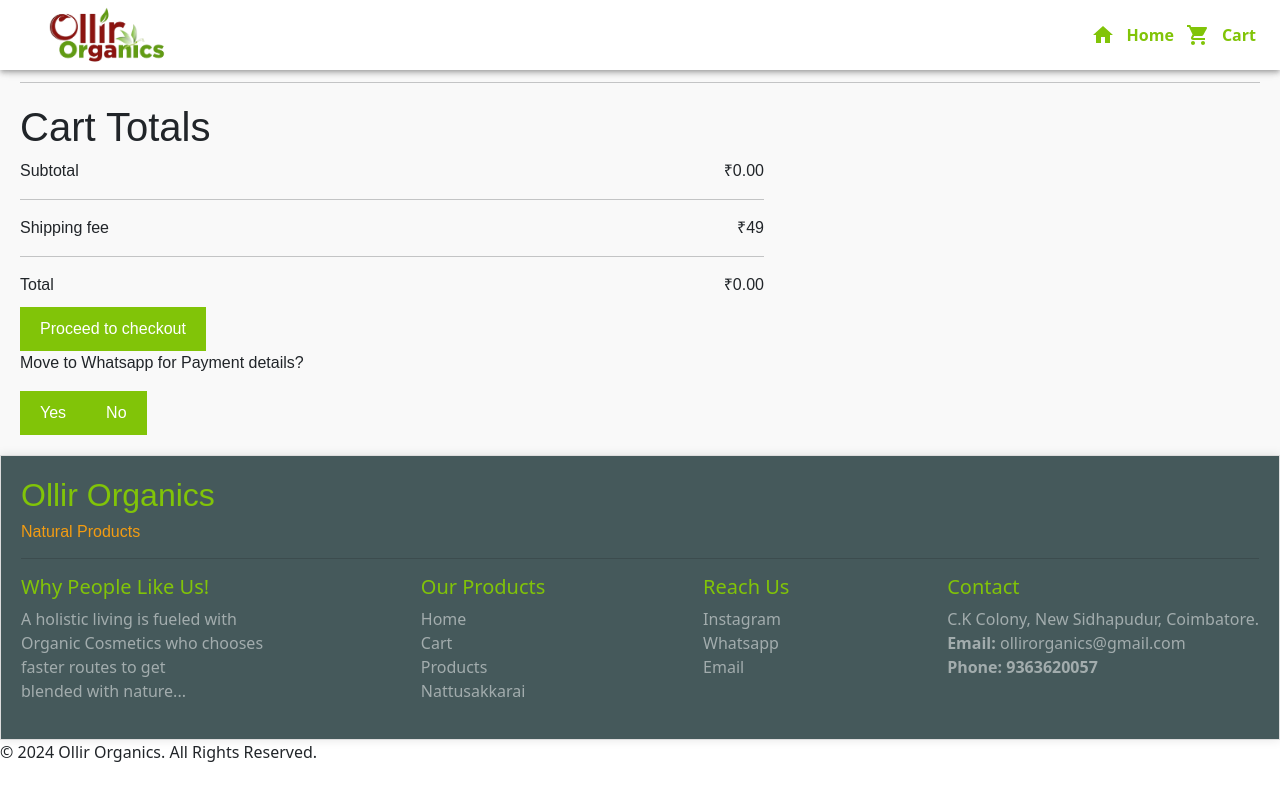
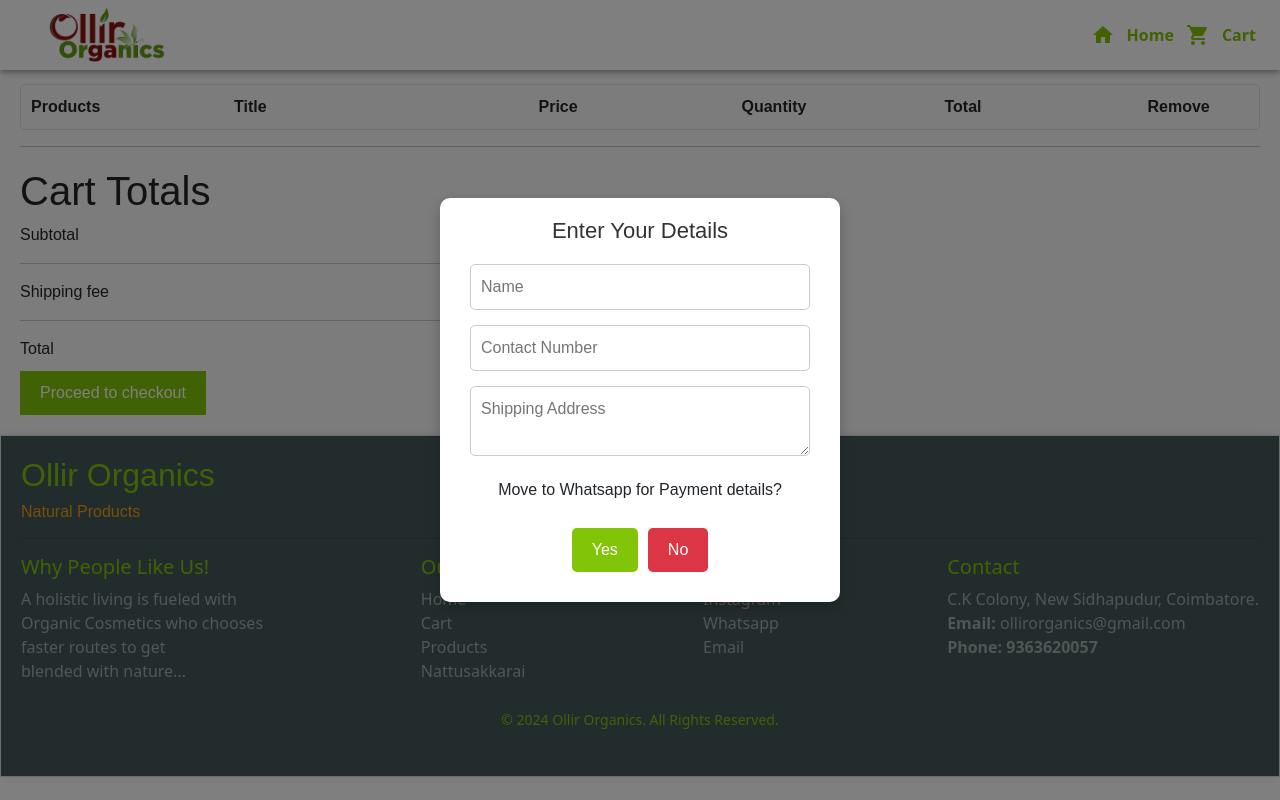
Before and after one commit to VASANTH-KUMAR-V/E-commerce-webpage, a React (Create React App) app: page /cart in a window 1280 px wide. Both pictures are taken after a click on the button "Proceed to checkout". Built offline with nearby package versions, Linux system fonts and the light colour scheme.

Commit message:
'release'

```diff
--- a/src/components/cart/Cart-Items.css
+++ b/src/components/cart/Cart-Items.css
@@ -2,6 +2,7 @@
   padding: 20px;
   font-family: Arial, sans-serif;
   background-color: #f9f9f9;
+  margin-top: 5%;
 }
 
 /* Main Layout */
@@ -104,10 +105,93 @@
   margin: 0;
 }
 
-/* Mobile View */
+/* Checkout Dialog */
+.checkout-dialog {
+  position: fixed;
+  top: 0;
+  left: 0;
+  width: 100%;
+  height: 100%;
+  background-color: rgba(0, 0, 0, 0.5); /* Semi-transparent background */
+  display: flex;
+  align-items: center;
+  justify-content: center;
+  z-index: 9999;
+}
+
+.checkout-dialog-box {
+  background-color: #fff;
+  padding: 20px 30px;
+  border-radius: 10px;
+  box-shadow: 0 5px 15px rgba(0, 0, 0, 0.2);
+  text-align: center;
+  max-width: 90%;
+  width: 400px;
+  animation: fadeIn 0.3s ease-in-out;
+}
+
+.checkout-dialog-box h2 {
+  margin-bottom: 20px;
+  font-size: 22px;
+  color: #333;
+}
+
+.checkout-dialog-box input,
+.checkout-dialog-box textarea {
+  width: 100%;
+  margin-bottom: 15px;
+  padding: 10px;
+  border: 1px solid #ccc;
+  border-radius: 5px;
+  font-size: 16px;
+}
+
+.checkout-dialog-box button {
+  padding: 10px 20px;
+  margin: 10px 5px;
+  border: none;
+  border-radius: 5px;
+  font-size: 16px;
+  cursor: pointer;
+  transition: background-color 0.3s ease;
+}
+
+.checkout-dialog-box button:first-child {
+  background-color: #28a745; /* Green for "Yes" */
+  color: #fff;
+}
+
+.checkout-dialog-box button:first-child:hover {
+  background-color: #218838; /* Darker green on hover */
+}
+
+.checkout-dialog-box button:last-child {
+  background-color: #dc3545; /* Red for "No" */
+  color: #fff;
+}
+
+.checkout-dialog-box button:last-child:hover {
+  background-color: #c82333; /* Darker red on hover */
+}
+
+/* Optional fade-in animation */
+@keyframes fadeIn {
+  from {
+    opacity: 0;
+    transform: scale(0.9);
+  }
+  to {
+    opacity: 1;
+    transform: scale(1);
+  }
+}
+
+/* Responsive Layout Adjustments */
+
+/* Tablet View */
 @media (max-width: 768px) {
   .cartitems-format-main {
-    grid-template-columns: 1fr 2fr 2fr 1fr 1fr 1fr; /* Adjusted grid layout for smaller screens */
+    grid-template-columns: 1fr 2fr 2fr 1fr 1fr 1fr;
     text-align: center;
   }
 
@@ -154,10 +238,11 @@
   }
 }
 
-/* Extra small screens (mobile-first view) */
+/* Mobile View */
 @media (max-width: 480px) {
   .cartitems {
     padding: 15px;
+    margin-top: 20%;
   }
 
   .cartitems-format-main {
@@ -184,4 +269,13 @@
   button {
     padding: 10px 15px;
   }
+
+  .checkout-dialog-box {
+    width: 90%; /* Adjust dialog box width for smaller screens */
+    padding: 15px 20px;
+  }
+
+  .checkout-dialog-box h2 {
+    font-size: 20px;
+  }
 }
--- a/src/components/cart/cart.jsx
+++ b/src/components/cart/cart.jsx
@@ -1,59 +1,100 @@
 import React, { useContext, useState } from "react";
-import { ShopContext } from "../../Context/ShopContext"; // Import ShopContext
-import DeleteIcon from '@mui/icons-material/Delete'; // Import Material UI Delete Icon
-import AddIcon from '@mui/icons-material/Add'; // Material UI Add Icon
-import RemoveIcon from '@mui/icons-material/Remove'; // Material UI Remove Icon
+import { ShopContext } from "../../Context/ShopContext";
+import DeleteIcon from '@mui/icons-material/Delete';
+import AddIcon from '@mui/icons-material/Add';
+import RemoveIcon from '@mui/icons-material/Remove';
 import "./Cart-Items.css";
 
 const CartItems = () => {
   const { getTotalCartAmount, products, cartItems, removeFromCart, addToCart } =
     useContext(ShopContext);
 
-  const [showAlert, setShowAlert] = useState(false);
+  const [showDialog, setShowDialog] = useState(false);
+  const [personalDetails, setPersonalDetails] = useState({
+    name: "",
+    contact: "",
+    address: "",
+  });
+  const [error, setError] = useState("");
+  const [orderId, setOrderId] = useState("");
 
-  const shippingFee = 49; // Shipping charge is fixed at ₹49 (you can modify this value)
+  const shippingFee = 49;
+
+  // Generate Order ID in format 000001-YYYYMMDD
+  const generateOrderId = () => {
+    const datePart = new Date().toISOString().slice(0, 10).replace(/-/g, ""); // YYYYMMDD
+    const sequencePart = String(Math.floor(Math.random() * 999999) + 1).padStart(6, "0"); // 6-digit sequence
+    return `${sequencePart}-${datePart}`;
+  };
 
   const handleProceedToCheckout = () => {
-    setShowAlert(true);
+    setError(""); // Clear previous errors
+    setOrderId(generateOrderId()); // Generate order ID
+    setShowDialog(true);
+  };
+
+  const handleInputChange = (e) => {
+    const { name, value } = e.target;
+    setPersonalDetails((prevDetails) => ({ ...prevDetails, [name]: value }));
+  };
+
+  const validateFields = () => {
+    const { name, contact, address } = personalDetails;
+    if (!name.trim() || !contact.trim() || !address.trim()) {
+      setError("All fields are required.");
+      return false;
+    }
+    return true;
   };
 
   const handleAlertResponse = (response) => {
     if (response === "yes") {
-      // Proceed to WhatsApp share (Step 4)
+      if (validateFields()) {
         shareOnWhatsApp();
+      }
     } else {
-      // Close the alert and stay on the cart
-      setShowAlert(false);
+      setShowDialog(false);
     }
   };
 
   const shareOnWhatsApp = () => {
     const cartSummary = generateCartSummary();
     const phoneNumber = "+918072964926";
-    const message = `Order Summary: \n${cartSummary}`;
+    const { name, contact, address } = personalDetails;
+    const message = `Order ID: ${orderId}\n\nOrder Summary:\n${cartSummary}\n\nPersonal Details:\nName: ${name}\nContact: ${contact}\nAddress: ${address}`;
     const whatsappLink = `https://wa.me/${phoneNumber}?text=${encodeURIComponent(message)}`;
     window.open(whatsappLink, "_blank");
+    setShowDialog(false);
   };
 
   const generateCartSummary = () => {
-    const cartSummary = Object.keys(cartItems).map((itemId) => {
+    const cartSummary = Object.keys(cartItems)
+      .map((itemId) => {
         const quantity = cartItems[itemId];
         const product = products[itemId];
         if (quantity > 0) {
-        return `${product.title} (x${quantity}) - ₹${(quantity * parseFloat(product.price)).toFixed(2)}`;
+          return `${product.title} (x${quantity}) - ₹${(
+            quantity * parseFloat(product.price)
+          ).toFixed(2)}`;
         }
         return null;
-    }).filter(item => item !== null).join("\n");
+      })
+      .filter((item) => item !== null)
+      .join("\n");
 
     const subtotal = getTotalCartAmount();
-    // Calculate total by adding shipping fee
     const total = (parseFloat(subtotal) || 0) + shippingFee;
 
-    return `${cartSummary}\n\nSubtotal: ₹${(parseFloat(subtotal) || 0).toFixed(2)}\nShipping Fee: ₹${shippingFee}\nTotal: ₹${total.toFixed(2)}`;
+    return `${cartSummary}\n\nSubtotal: ₹${(parseFloat(subtotal) || 0).toFixed(
+      2
+    )}\nShipping Fee: ₹${shippingFee}\nTotal: ₹${total.toFixed(2)}`;
   };
 
   const formatAmount = (amount) => {
-    return new Intl.NumberFormat('en-IN', { minimumFractionDigits: 2, maximumFractionDigits: 2 }).format(amount);
+    return new Intl.NumberFormat("en-IN", {
+      minimumFractionDigits: 2,
+      maximumFractionDigits: 2,
+    }).format(amount);
   };
 
   return (
@@ -76,13 +117,12 @@
             <div key={itemId}>
               <div className="cartitems-format">
                 <img
-                  src={product.image} // Ensure the correct image path is used
+                  src={product.image}
                   alt={product.title}
                   className="carticon-product-icon"
                 />
                 <p>{product.title}</p>
                 <p>₹{product.price}</p>
-                {/* Quantity buttons with Add and Remove icons */}
                 <div className="cartitems-quantity">
                   <RemoveIcon
                     onClick={() => removeFromCart(itemId)}
@@ -95,7 +135,6 @@
                   />
                 </div>
                 <p>₹{formatAmount(quantity * parseFloat(product.price))}</p>
-                {/* Delete button for removing the product */}
                 <DeleteIcon
                   className="cartitems-remove-icon"
                   onClick={() => removeFromCart(itemId)}
@@ -119,7 +158,6 @@
             <hr />
             <div className="cartitems-total-item">
               <p>Shipping fee</p>
-              {/* Dynamically display shipping fee */}
               <p>₹{shippingFee}</p>
             </div>
             <hr />
@@ -132,10 +170,32 @@
         </div>
       </div>
 
-      {/* Alert Modal for Checkout Confirmation */}
-      {showAlert && (
-        <div className="checkout-alert">
-          <div className="checkout-alert-box">
+      {/* Dialog Box for Personal Details */}
+      {showDialog && (
+        <div className="checkout-dialog">
+          <div className="checkout-dialog-box">
+            <h2>Enter Your Details</h2>
+            <input
+              type="text"
+              name="name"
+              placeholder="Name"
+              value={personalDetails.name}
+              onChange={handleInputChange}
+            />
+            <input
+              type="text"
+              name="contact"
+              placeholder="Contact Number"
+              value={personalDetails.contact}
+              onChange={handleInputChange}
+            />
+            <textarea
+              name="address"
+              placeholder="Shipping Address"
+              value={personalDetails.address}
+              onChange={handleInputChange}
+            />
+            {error && <p className="error-message">{error}</p>}
             <p>Move to Whatsapp for Payment details?</p>
             <button onClick={() => handleAlertResponse("yes")}>Yes</button>
             <button onClick={() => handleAlertResponse("no")}>No</button>
--- a/src/components/footer/Footer.jsx
+++ b/src/components/footer/Footer.jsx
@@ -56,12 +56,13 @@
             </div>
           </div>
         </div>
-      </div>
-      <div className="footer-copyright">
+        <div className="footer-copyright">
         <p className="copyright-text">
           © {new Date().getFullYear()} Ollir Organics. All Rights Reserved.
         </p>
       </div>
+      </div>
+
     </footer>
   );
 }
--- a/src/components/footer/footer.css
+++ b/src/components/footer/footer.css
@@ -45,10 +45,23 @@
 
   /* Hover state for links */
   .menu-items a:hover {
-    color: #81C408;
+    color: #f39c12;
     text-decoration: underline;
     text-decoration-thickness: 1px;
     text-underline-offset: 2px;
+    text-decoration-color: #81C408;
+  }
+
+  .footer-copyright {
+    /* Adjust the background color if needed */
+    background-color: #45595B;
+    padding: 10px;
+    text-align: center;
+  }
+
+  .copyright-text {
+    font-size: 14px;
+    color: #81C408;
   }
 
   /* Mobile responsiveness */
--- a/src/components/nattusakkarai/Nattusakkarai.jsx
+++ b/src/components/nattusakkarai/Nattusakkarai.jsx
@@ -12,7 +12,7 @@
               <h1 className="display-3 ">Fresh Nattu Sakkarai</h1>
               <p className="fw-normal display-3 text-white  mb-4">in Our Store</p>
               <p className="mb-4 ">We are happy to inform you that we KRRS JAGGERY PRODUCERS are launching our traditional organic #ROYALBLEND jaggery powder is getting ready to make our sweets more sweeter and our celebration's more colourful.. so get ready to grab your orders now.. Dm for orders..</p>
-              <a href="https://api.whatsapp.com/send?phone=919363620057&text=For%20Orders" className="banner-btn btn border-2 border-white rounded-pill text-dark  py-3 px-5">BUY NOW</a>
+              <a href="https://api.whatsapp.com/send?phone=919363620057&text=For%20Orders" className="banner-btn">BUY NOW</a>
             </div>
           </div>
             <div className="col-lg-6">
--- a/src/components/productdetails/Productpage.jsx
+++ b/src/components/productdetails/Productpage.jsx
@@ -55,7 +55,7 @@
             className="btn-add-to-cart"
             onClick={() => addToCart(productId)} // Add product to cart
           >
-            Buy Now
+            Add to Cart
           </button>
         </div>
       </div>
```
Lines whose indentation alone changed are shown as unchanged.
